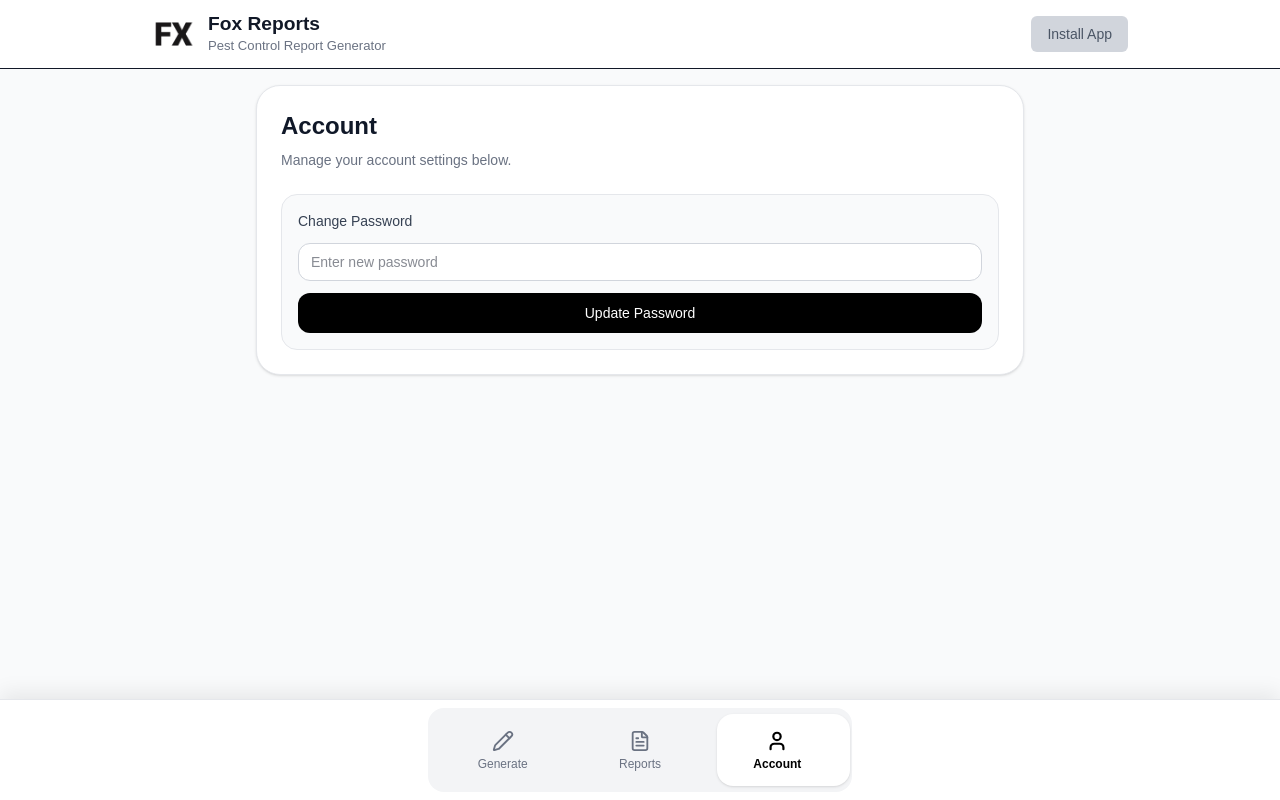
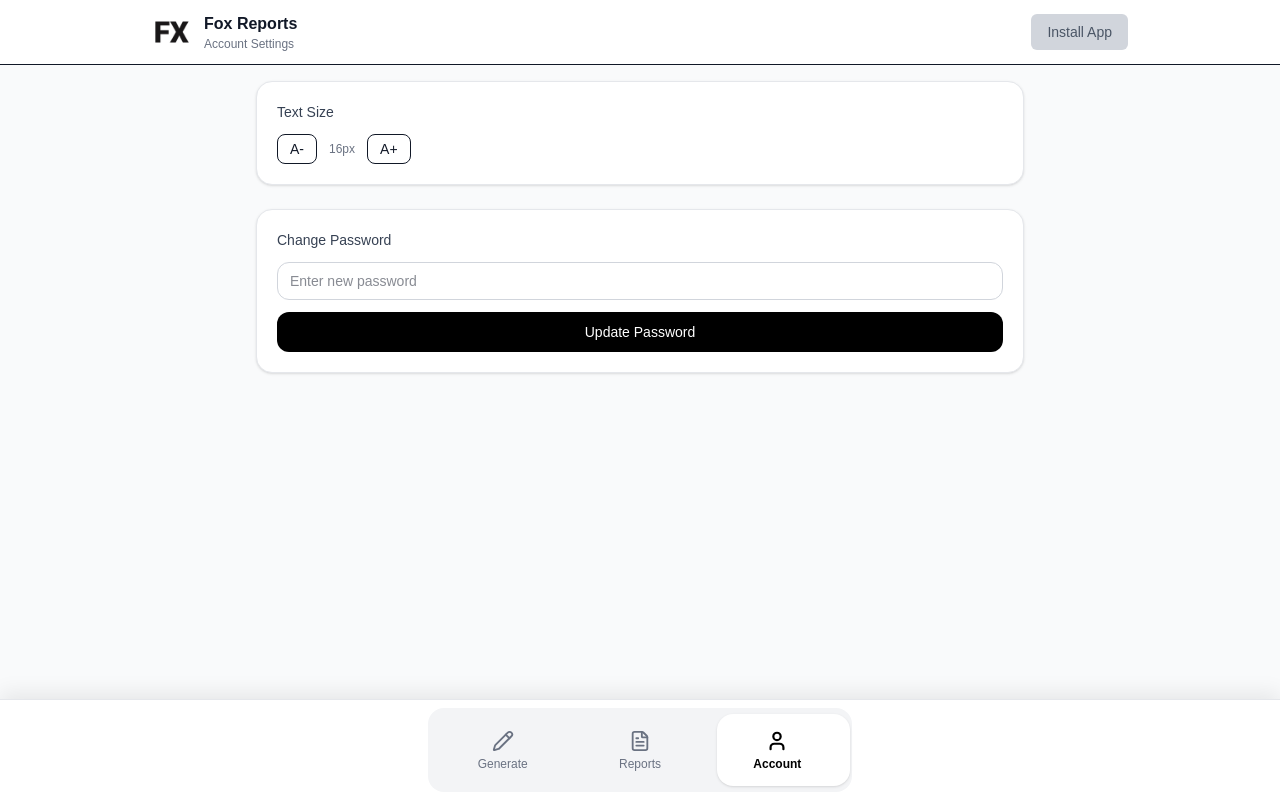
Before and after one commit to cnease/fox-report-generator, a Next.js app: page /account in a window 1280 px wide. Built offline with nearby package versions, Linux system fonts and the light colour scheme; no server answers.

Commit message:
Add font size control to account page

```diff
--- a/app/account/page.tsx
+++ b/app/account/page.tsx
@@ -1,9 +1,10 @@
 "use client";
 
 import { useState } from "react";
+import { createClient } from "@/lib/supabase/client";
 import InstallAppButton from "@/components/install-app-button";
 import BottomNav from "@/components/bottom-nav";
-import { createClient } from "@/lib/supabase/client";
+import FontSizeControl from "@/components/font-size-control";
 
 export default function AccountPage() {
   const supabase = createClient();
@@ -34,48 +35,51 @@ export default function AccountPage() {
 
   return (
     <div className="min-h-screen bg-gray-50 flex flex-col">
-      {/* App Header */}
+      {/* Header */}
       <header className="safe-top sticky top-0 z-50 border-b bg-white/95 backdrop-blur">
         <div className="mx-auto flex w-full max-w-5xl items-center justify-between px-4 py-3 sm:px-6">
           <div className="flex items-center gap-3">
             <img
               src="/icons/icon-192.png"
               alt="Fox Reports"
-              className="h-10 w-10 rounded-xl sm:h-11 sm:w-11"
+              className="h-10 w-10 rounded-xl"
             />
             <div className="flex flex-col">
-              <h1 className="text-[clamp(1rem,2.4vw,1.2rem)] font-semibold leading-tight">
-                Fox Reports
-              </h1>
-              <span className="text-[clamp(0.72rem,1.8vw,0.82rem)] text-gray-500">
-                Pest Control Report Generator
+              <h1 className="text-base font-semibold">Fox Reports</h1>
+              <span className="text-xs text-gray-500">
+                Account Settings
               </span>
             </div>
           </div>
 
-          <div className="shrink-0">
-            <InstallAppButton />
-          </div>
+          <InstallAppButton />
         </div>
       </header>
 
-      {/* Main Content */}
-      <main className="flex-1 overflow-y-auto px-3 pb-32 pt-4 sm:px-6">
-        <div className="mx-auto w-full max-w-3xl rounded-3xl border border-gray-200 bg-white p-5 shadow-sm sm:p-6">
-          <h1 className="text-2xl font-semibold text-gray-900">Account</h1>
-          <p className="mt-2 text-sm text-gray-500">
-            Manage your account settings below.
-          </p>
+      {/* Main */}
+      <main className="flex-1 px-4 pb-32 pt-4">
+        <div className="mx-auto max-w-3xl space-y-6">
+          {/* Font Size */}
+          <div className="rounded-2xl border border-gray-200 bg-white p-5 shadow-sm">
+            <p className="text-sm font-medium text-gray-700">Text Size</p>
 
-          <div className="mt-6 rounded-2xl border border-gray-200 bg-gray-50 p-4">
-            <p className="text-sm font-medium text-gray-700">Change Password</p>
+            <div className="mt-3">
+              <FontSizeControl />
+            </div>
+          </div>
+
+          {/* Change Password */}
+          <div className="rounded-2xl border border-gray-200 bg-white p-5 shadow-sm">
+            <p className="text-sm font-medium text-gray-700">
+              Change Password
+            </p>
 
             <input
               type="password"
               placeholder="Enter new password"
               value={password}
               onChange={(e) => setPassword(e.target.value)}
-              className="mt-3 w-full rounded-xl border border-gray-300 bg-white px-3 py-2 text-sm outline-none focus:border-black"
+              className="mt-3 w-full rounded-xl border border-gray-300 px-3 py-2 text-sm outline-none focus:border-black"
             />
 
             <button
@@ -93,6 +97,7 @@ export default function AccountPage() {
         </div>
       </main>
 
+      {/* Bottom Nav */}
       <BottomNav />
     </div>
   );
--- a/app/globals.css
+++ b/app/globals.css
@@ -4,6 +4,9 @@
 :root {
   --background: #f9fafb;
   --foreground: #111827;
+
+  /* ✅ Global font scaling control */
+  --app-font-size: 16px;
 }
 
 /* Keeps theme mappings */
@@ -22,8 +25,10 @@ body {
   height: 100%;
 }
 
+/* ✅ This is the magic — scales EVERYTHING naturally */
 html {
   -webkit-text-size-adjust: 100%;
+  font-size: var(--app-font-size);
 }
 
 body {
--- a/app/layout.tsx
+++ b/app/layout.tsx
@@ -17,23 +17,19 @@ export const metadata: Metadata = {
   title: "Fox Report Generator",
   description: "Fox Pest Control report generator",
   manifest: "/manifest.webmanifest",
-
-  // ✅ Improves iPhone app experience
   appleWebApp: {
     capable: true,
     statusBarStyle: "default",
     title: "Fox Reports",
   },
-
-  // Optional but nice polish
   applicationName: "Fox Reports",
 };
 
 export const viewport: Viewport = {
-  width: "device-width",        // ✅ fixes “small screen” issue
-  initialScale: 1,              // ✅ prevents zoomed-out UI
-  maximumScale: 1,              // ✅ locks scaling (optional)
-  viewportFit: "cover",         // ✅ enables safe-area (notch support)
+  width: "device-width",
+  initialScale: 1,
+  maximumScale: 1,
+  viewportFit: "cover",
   themeColor: "#111111",
 };
 
@@ -48,7 +44,9 @@ export default function RootLayout({
         className={`${geistSans.variable} ${geistMono.variable} antialiased bg-gray-50`}
       >
         <PwaRegister />
-        {children}
+        <div id="app-root" className="app-scale min-h-screen">
+          {children}
+        </div>
       </body>
     </html>
   );
--- /dev/null
+++ b/components/font-size-control.tsx
@@ -0,0 +1,51 @@
+"use client";
+
+import { useEffect, useState } from "react";
+
+export default function FontSizeControl() {
+  const [size, setSize] = useState(16);
+
+  useEffect(() => {
+    const saved = localStorage.getItem("app-font-size");
+    if (saved) {
+      const parsed = Number(saved);
+      setSize(parsed);
+      document.documentElement.style.setProperty(
+        "--app-font-size",
+        `${parsed}px`
+      );
+    }
+  }, []);
+
+  const updateSize = (value: number) => {
+    const newSize = Math.min(20, Math.max(14, value));
+    setSize(newSize);
+
+    document.documentElement.style.setProperty(
+      "--app-font-size",
+      `${newSize}px`
+    );
+
+    localStorage.setItem("app-font-size", newSize.toString());
+  };
+
+  return (
+    <div className="flex items-center gap-3">
+      <button
+        onClick={() => updateSize(size - 1)}
+        className="rounded-lg border px-3 py-1 text-sm"
+      >
+        A-
+      </button>
+
+      <span className="text-xs text-gray-500">{size}px</span>
+
+      <button
+        onClick={() => updateSize(size + 1)}
+        className="rounded-lg border px-3 py-1 text-sm"
+      >
+        A+
+      </button>
+    </div>
+  );
+}
```
